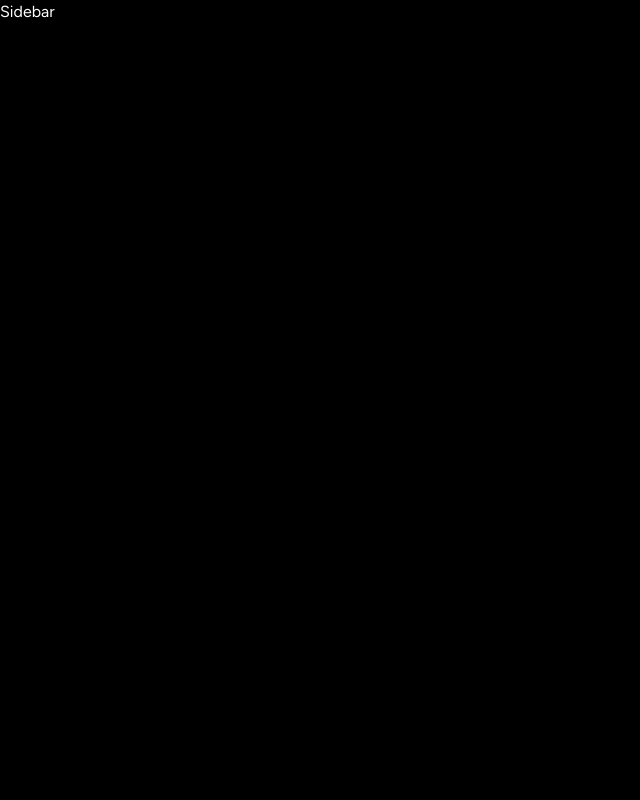
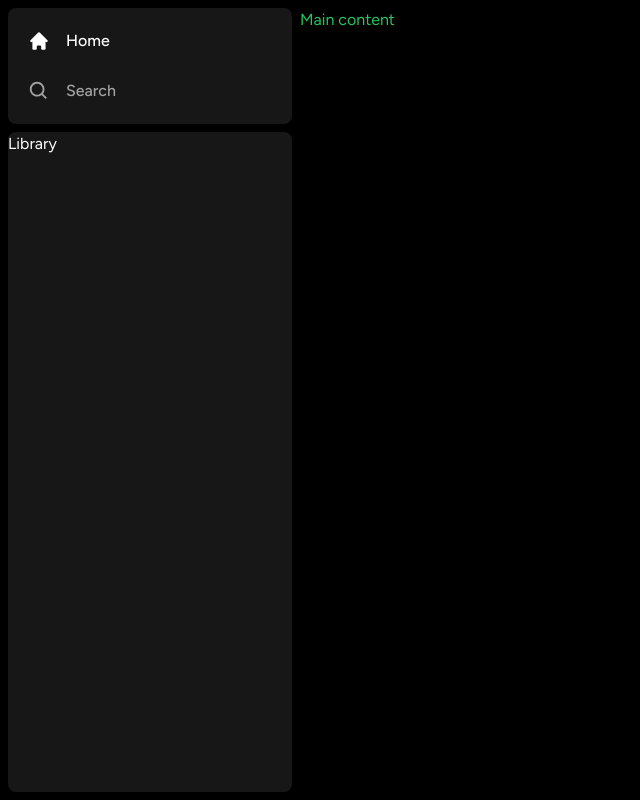
Before and after one commit to jha0402/spotify, a Next.js app: page / in a window 1280 px wide. Shown: the whole page, without its empty margins (0-640 px from the left). Built offline with nearby package versions, Linux system fonts and the light colour scheme.

Commit message:
Add home page screen components: sidebar, library, main

```diff
--- /dev/null
+++ b/components/Box.tsx
@@ -0,0 +1,20 @@
+import { twMerge } from "tailwind-merge";
+
+interface BoxProps {
+    children: React.ReactNode;
+    className?: string;
+}
+const Box: React.FC<BoxProps> = ({ children, className }) => {
+    return (
+        <div
+            className={twMerge(
+                `bg-neutral-900 rounded-lg h-fit w-full`,
+                className
+            )}
+        >
+            {children}
+        </div>
+    );
+};
+
+export default Box;
--- /dev/null
+++ b/components/Library.tsx
@@ -0,0 +1,7 @@
+"use client";
+
+const Library = () => {
+    return <div>Library</div>;
+};
+
+export default Library;
--- a/components/Sidebar.tsx
+++ b/components/Sidebar.tsx
@@ -1,6 +1,11 @@
 "use client";
 import { usePathname } from "next/navigation";
 import { useMemo } from "react";
+import { HiHome } from "react-icons/hi";
+import { BiSearch } from "react-icons/bi";
+import Box from "./Box";
+import SidebarItem from "./SidebarItem";
+import Library from "./Library";
 
 interface Sidebarprops {
     children: React.ReactNode;
@@ -10,8 +15,14 @@ const Sidebar: React.FC<Sidebarprops> = ({ children }) => {
     const pathname = usePathname();
     const routes = useMemo(
         () => [
-            { label: "Home", active: pathname !== "/search", href: "/" },
             {
+                icon: HiHome,
+                label: "Home",
+                active: pathname !== "/search",
+                href: "/",
+            },
+            {
+                icon: BiSearch,
                 label: "Search",
                 active: pathname === "/search",
                 href: "/search",
@@ -19,7 +30,25 @@ const Sidebar: React.FC<Sidebarprops> = ({ children }) => {
         ],
         []
     );
-    return <div>Sidebar</div>;
+    return (
+        <div className="flex h-full">
+            <div className="hidden md:flex flex-col gap-y-2 bg-black h-full w-[300px] p-2">
+                <Box>
+                    <div className="flex flex-col gap-y-4 px-5 py-4">
+                        {routes.map((item) => (
+                            <SidebarItem key={item.label} {...item} />
+                        ))}
+                    </div>
+                </Box>
+                <Box className="overflow-y-auto h-full">
+                    <Library />
+                </Box>
+            </div>
+            <main className="h-full flex-1 overflow-y-auto py-2">
+                {children}
+            </main>
+        </div>
+    );
 };
 
 export default Sidebar;
--- /dev/null
+++ b/components/SidebarItem.tsx
@@ -0,0 +1,31 @@
+import Link from "next/link";
+import { IconType } from "react-icons";
+import { twMerge } from "tailwind-merge";
+
+interface SidebarItemProps {
+    icon: IconType;
+    label: string;
+    active?: boolean;
+    href: string;
+}
+const SidebarItem: React.FC<SidebarItemProps> = ({
+    icon: Icon,
+    label,
+    active,
+    href,
+}) => {
+    return (
+        <Link
+            href={href}
+            className={twMerge(
+                `flex flex-row h-auto items-center w-full gap-x-4 text-md font-medium cursor-pointer hover:text-white trasition text-neutral-400 py-1`,
+                active && "text-white"
+            )}
+        >
+            <Icon size={26} />
+            <p className="truncate w-full">{label}</p>
+        </Link>
+    );
+};
+
+export default SidebarItem;
--- a/package.json
+++ b/package.json
@@ -20,6 +20,7 @@
     "react": "18.2.0",
     "react-dom": "18.2.0",
     "react-icons": "^4.10.1",
+    "tailwind-merge": "^1.14.0",
     "tailwindcss": "3.3.3",
     "typescript": "5.1.6"
   }
```
Also changed, not shown: 1 other file (tests, documents, lock files or other folders).
